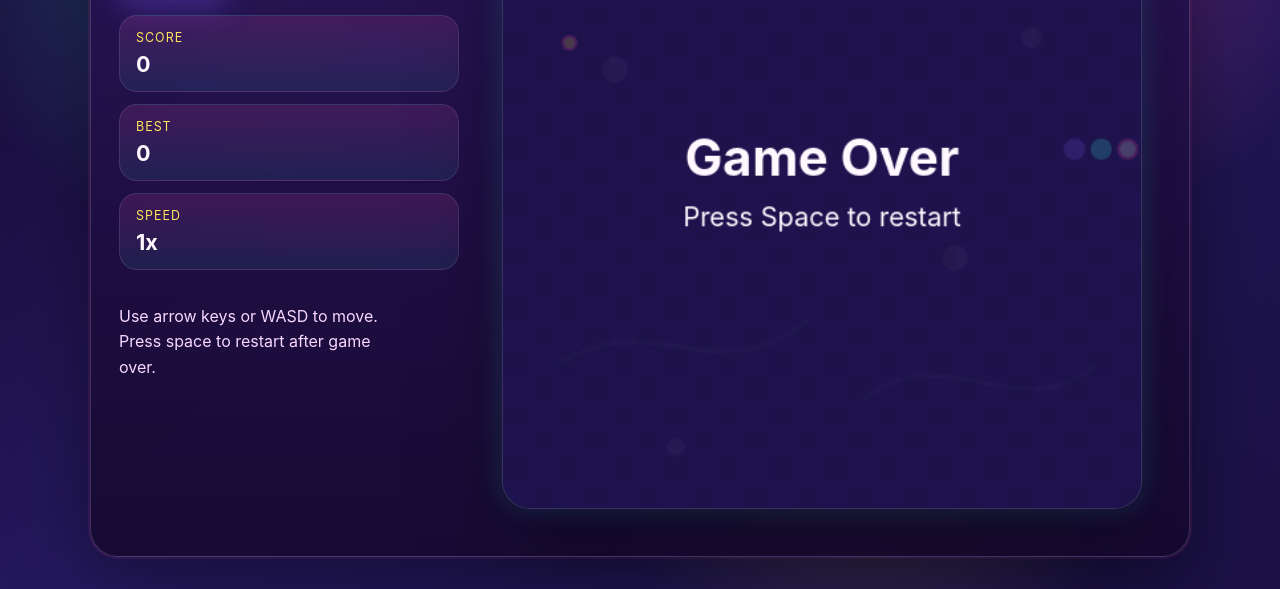
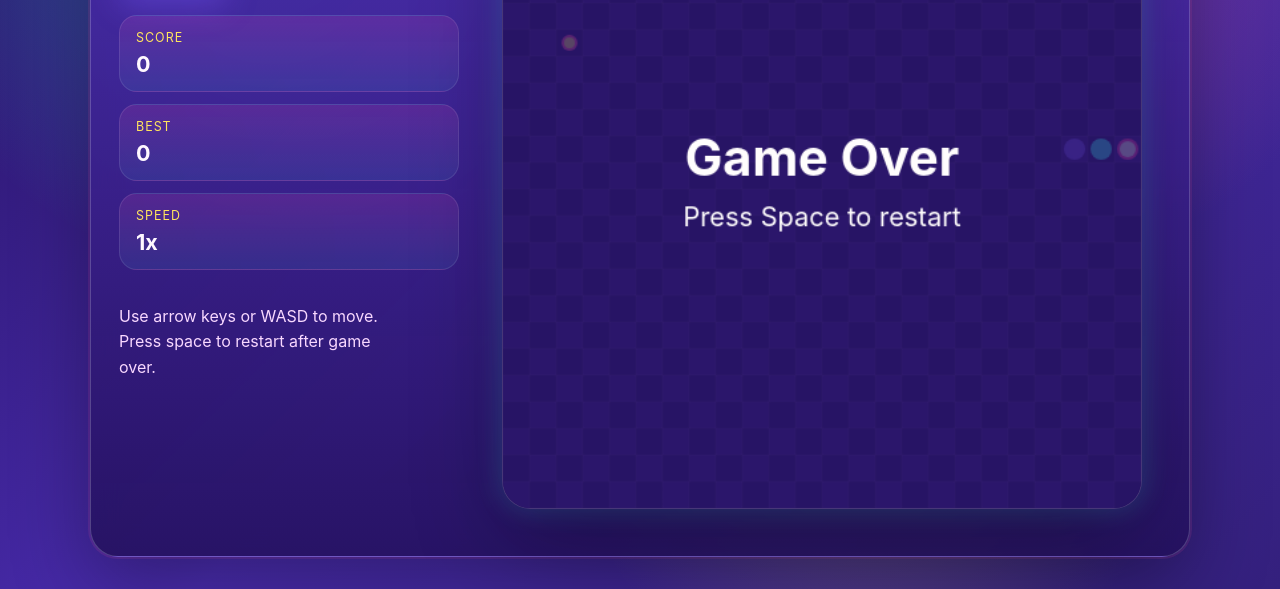
Before and after one commit to PeterSulcs/Snake, a website: page index.html in a window 1280 px wide. Shown: the part 211-800 px from the top of the page. Drawn offline with Linux system fonts and the light colour scheme.

Commit message:
Remove decorative board markings

```diff
--- a/src/main.ts
+++ b/src/main.ts
@@ -28,15 +28,14 @@ const tileCount = canvas.width / gridSize;
 const baseTickMs = 140;
 const bestStorageKey = "snake-best-score";
 const boardPalette = {
-  background: "#1b1145",
-  tileA: "#261a63",
-  tileB: "#31207a",
-  squiggle: "rgba(255, 255, 255, 0.08)",
-  sparkle: "rgba(255, 255, 255, 0.14)",
-  food: "#ffe45e",
-  foodAccent: "#ff4fbf",
-  overlay: "rgba(27, 17, 69, 0.8)",
-  overlayText: "#fff8ff",
+  background: "#24115e",
+  tileA: "#33207d",
+  tileB: "#442b96",
+  gridGlow: "rgba(255, 255, 255, 0.08)",
+  food: "#fff07a",
+  foodAccent: "#ff5fb2",
+  overlay: "rgba(36, 17, 94, 0.76)",
+  overlayText: "#fffdfd",
 };
 const snakePalette = ["#3cf2ff", "#7c5cff", "#ff4fbf", "#ff8a3d", "#ffe45e", "#57f287"];
 
@@ -200,36 +199,21 @@ function drawSavedByTheBellBackdrop(): void {
   }
 
   ctx.save();
-  ctx.strokeStyle = boardPalette.squiggle;
-  ctx.lineWidth = 4;
-  ctx.lineCap = "round";
+  ctx.strokeStyle = boardPalette.gridGlow;
+  ctx.lineWidth = 1;
 
-  const squiggles = [
-    [24, 82, 92, 48, 148, 92, 212, 56],
-    [288, 40, 334, 80, 390, 28, 442, 66],
-    [42, 372, 110, 326, 156, 394, 228, 340],
-    [272, 398, 328, 350, 388, 420, 444, 374],
-  ];
+  for (let line = 0; line <= tileCount; line += 1) {
+    const offset = line * gridSize;
 
-  for (const [startX, startY, cp1X, cp1Y, cp2X, cp2Y, endX, endY] of squiggles) {
     ctx.beginPath();
-    ctx.moveTo(startX, startY);
-    ctx.bezierCurveTo(cp1X, cp1Y, cp2X, cp2Y, endX, endY);
+    ctx.moveTo(offset, 0);
+    ctx.lineTo(offset, canvas.height);
     ctx.stroke();
-  }
 
-  ctx.fillStyle = boardPalette.sparkle;
-  const sparkles = [
-    { x: 84, y: 150, size: 10 },
-    { x: 398, y: 126, size: 8 },
-    { x: 340, y: 292, size: 10 },
-    { x: 130, y: 434, size: 7 },
-  ];
-
-  for (const sparkle of sparkles) {
     ctx.beginPath();
-    ctx.arc(sparkle.x, sparkle.y, sparkle.size, 0, Math.PI * 2);
-    ctx.fill();
+    ctx.moveTo(0, offset);
+    ctx.lineTo(canvas.width, offset);
+    ctx.stroke();
   }
 
   ctx.restore();
--- a/src/style.css
+++ b/src/style.css
@@ -1,8 +1,8 @@
 :root {
   color-scheme: dark;
   font-family: Inter, ui-sans-serif, system-ui, -apple-system, BlinkMacSystemFont, sans-serif;
-  background: #16092f;
-  color: #fff8ff;
+  background: #24115e;
+  color: #fffdfd;
 }
 
 * {
@@ -18,10 +18,10 @@ body {
 body {
   min-height: 100vh;
   background:
-    radial-gradient(circle at 20% 15%, rgba(60, 242, 255, 0.26), transparent 28%),
-    radial-gradient(circle at 82% 18%, rgba(255, 79, 191, 0.28), transparent 24%),
-    radial-gradient(circle at 68% 78%, rgba(255, 228, 94, 0.18), transparent 26%),
-    linear-gradient(135deg, #16092f 0%, #261a63 45%, #1b1145 100%);
+    radial-gradient(circle at 20% 15%, rgba(60, 242, 255, 0.34), transparent 30%),
+    radial-gradient(circle at 82% 18%, rgba(255, 95, 178, 0.3), transparent 26%),
+    radial-gradient(circle at 68% 78%, rgba(255, 240, 122, 0.24), transparent 28%),
+    linear-gradient(135deg, #24115e 0%, #4b2db2 48%, #34207d 100%);
 }
 
 .app {
@@ -39,11 +39,11 @@ body {
   grid-template-columns: minmax(280px, 340px) minmax(0, 1fr);
   gap: 24px;
   align-items: stretch;
-  background: linear-gradient(180deg, rgba(41, 19, 87, 0.92), rgba(22, 9, 47, 0.9));
-  border: 1px solid rgba(255, 255, 255, 0.16);
+  background: linear-gradient(180deg, rgba(77, 45, 178, 0.92), rgba(36, 17, 94, 0.9));
+  border: 1px solid rgba(255, 255, 255, 0.2);
   border-radius: 28px;
   padding: 28px;
-  box-shadow: 0 30px 80px rgba(0, 0, 0, 0.4), 0 0 0 2px rgba(255, 79, 191, 0.12);
+  box-shadow: 0 30px 80px rgba(0, 0, 0, 0.32), 0 0 0 2px rgba(255, 95, 178, 0.14);
   backdrop-filter: blur(14px);
 }
 
@@ -65,8 +65,8 @@ h1 {
   font-size: clamp(2.5rem, 5vw, 4.2rem);
   line-height: 0.95;
   letter-spacing: -0.05em;
-  color: #fff8ff;
-  text-shadow: 0 0 18px rgba(255, 79, 191, 0.28);
+  color: #fffdfd;
+  text-shadow: 0 0 18px rgba(255, 95, 178, 0.24);
 }
 
 .subtitle {
@@ -144,9 +144,9 @@ canvas {
   display: block;
   margin: 0 auto;
   border-radius: 28px;
-  background: #1b1145;
-  border: 1px solid rgba(255, 255, 255, 0.14);
-  box-shadow: 0 30px 90px rgba(0, 0, 0, 0.35), 0 0 28px rgba(60, 242, 255, 0.18);
+  background: #24115e;
+  border: 1px solid rgba(255, 255, 255, 0.16);
+  box-shadow: 0 30px 90px rgba(0, 0, 0, 0.3), 0 0 28px rgba(60, 242, 255, 0.22);
   touch-action: none;
 }
 
```
Also changed, not shown: dist/main.js.
